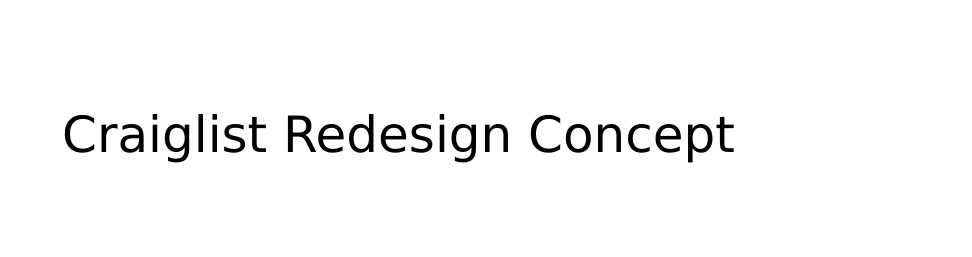
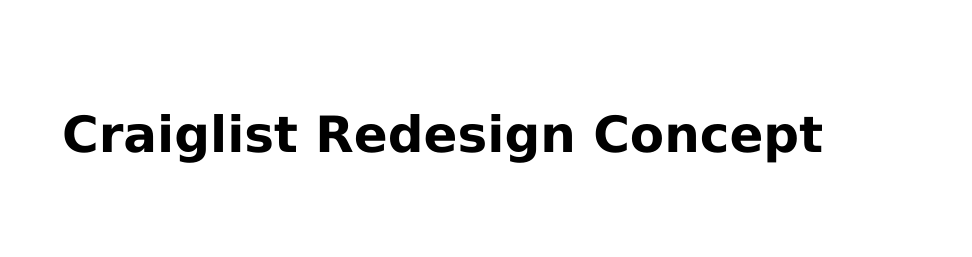
Before and after one commit to parthjoshi16/parthjoshi16.github.io, a plain HTML site: page craiglist.html in a window 1280 px wide. Shown: the top 257 px of the page, 308-1280 px from the left. Drawn offline with Linux system fonts and the light colour scheme; files whose address does not match are found by name; a web font is replaced by a local one.

Commit message:
Update craiglist.html

```diff
--- a/craiglist.html
+++ b/craiglist.html
@@ -119,7 +119,7 @@
 											<!-- <div class="slider-text-inner js-fullheight"> -->
 											<div class="desc">
 												<b>
-													<h2 style="font-size: 50px;">Craiglist Redesign Concept</h2>
+													<h2 style="font-size: 50px;"><b>Craiglist Redesign Concept</b></h2>
 												</b>
 											</div>
 											<!-- </div> -->
```
